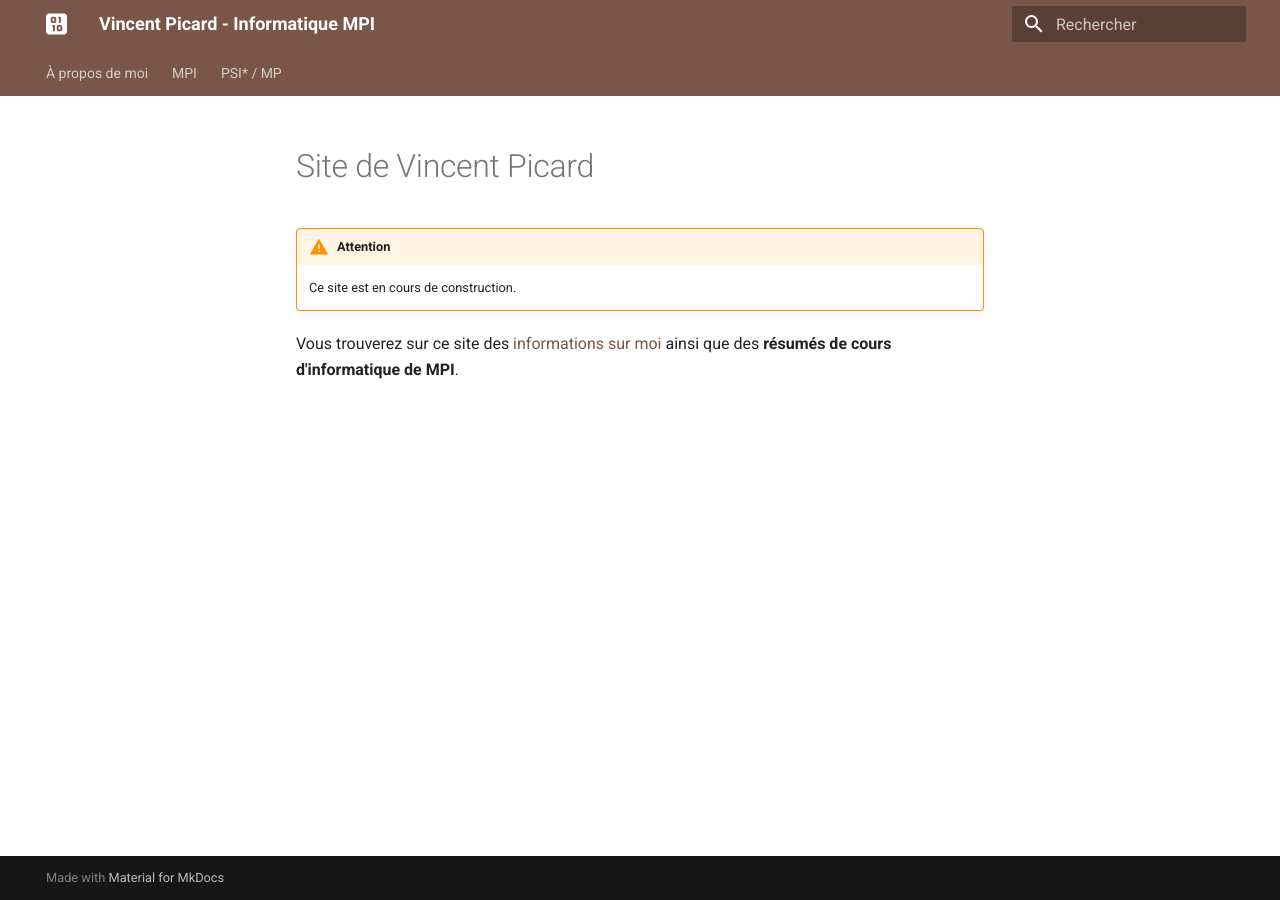
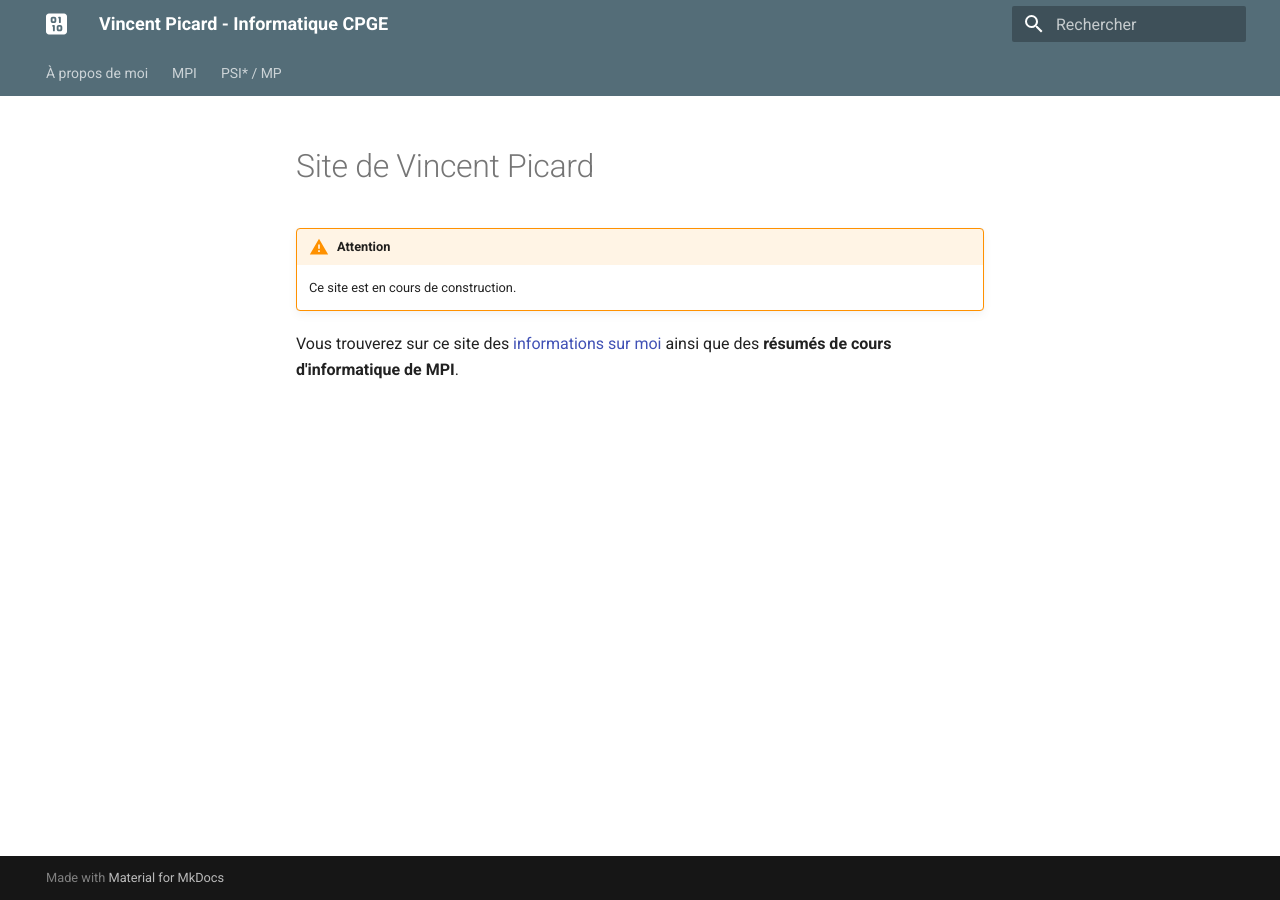
Before and after one commit to vincent-picard/vincent-picard.github.io, an MkDocs documentation site: the page built from docs/index.md, in a window 1280 px wide. Built offline with MkDocs 1.6.1 and Material for MkDocs 9.7.7, drawn with Linux system fonts in a browser that asks for light colours.

Commit message:
couleurs

```diff
--- a/mkdocs.yml
+++ b/mkdocs.yml
@@ -1,4 +1,4 @@
-site_name: Vincent Picard - Informatique MPI
+site_name: Vincent Picard - Informatique CPGE
 site_description: Page personnelle de Vincent Picard et ressources pour l'informatique en MPI
 site_author: Vincent Picard
 
@@ -31,7 +31,7 @@ theme:
   language: fr
   palette:
     scheme: default
-    primary: brown
+    primary: blue grey
     accent: pink
   icon:
     logo: fontawesome/solid/square-binary
```
